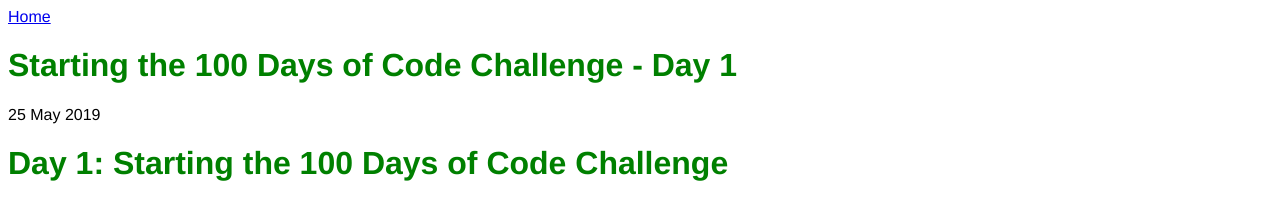
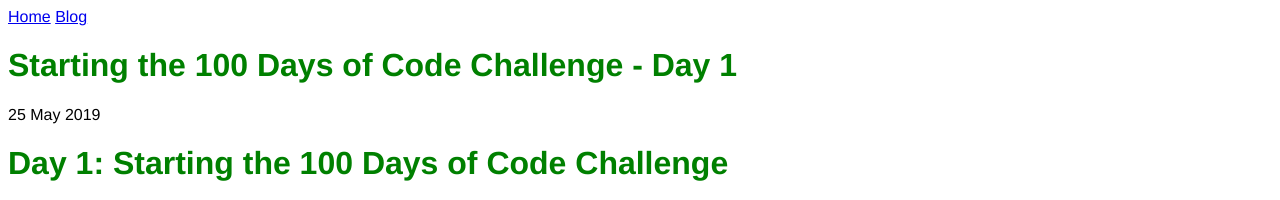
Before and after one commit to KJLarson/100-days, a Jekyll site: the page built from _posts/2019-05-25-starting-the-100-days-of-code-challenge.md, in a window 1280 px wide. Shown: the top 200 px of the page. Built offline with Jekyll 4.4.1, drawn with Linux system fonts in a browser that asks for light colours.

Commit message:
Add blog link to nav

```diff
--- a/_layouts/default.html
+++ b/_layouts/default.html
@@ -8,6 +8,7 @@
   <body>
 		<nav>
 			<a href="https://kjlarson.github.io/100-days">Home</a>
+			<a href="https://kjlarson.github.io/100-days/blog/">Blog</a>
 		</nav>
 
 		{{ content }}
```
